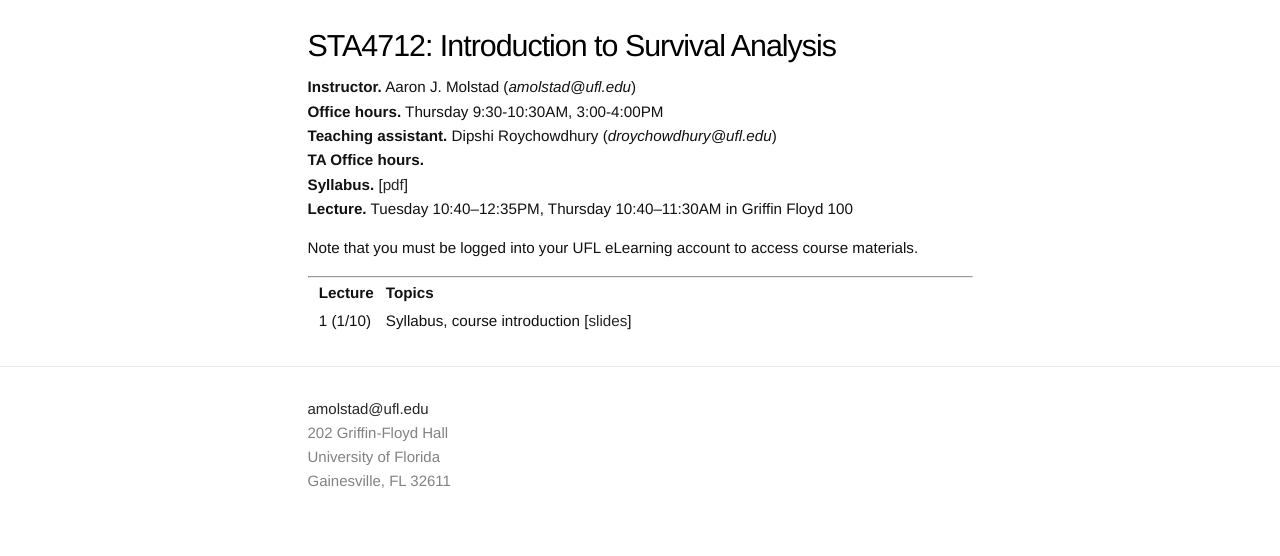
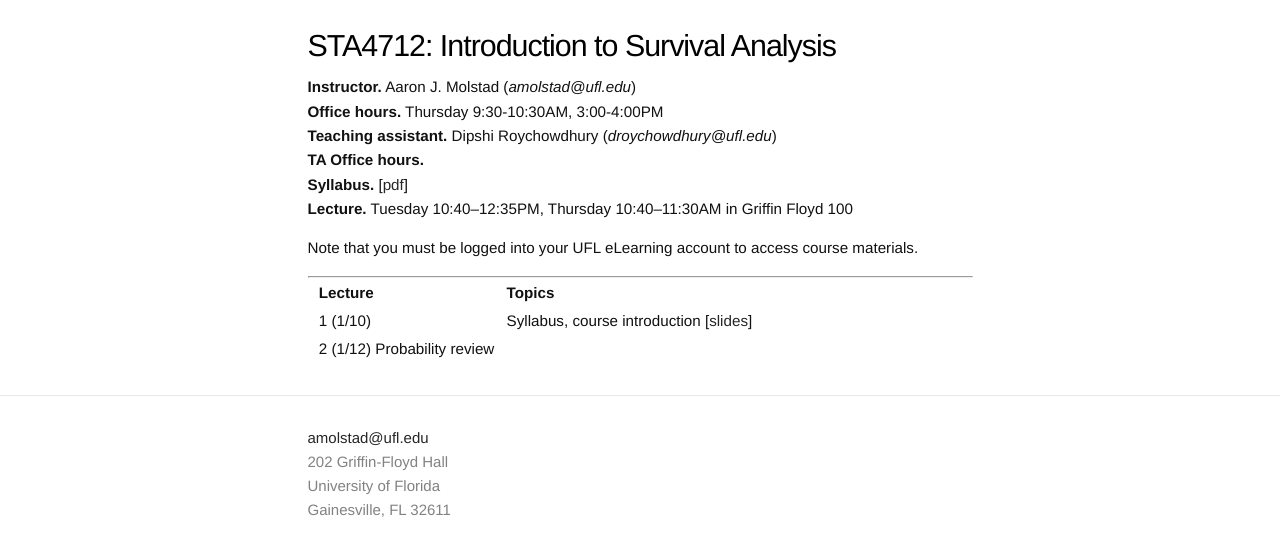
Before and after one commit to ajmolstad/ajmolstad.github.io, a Jekyll site: the page built from S23_STA4712.md, in a window 1280 px wide. Shown: the top 556 px of the page. Built offline with Jekyll 4.4.1, drawn with Linux system fonts in a browser that asks for light colours.

Commit message:
Update S23_STA4712.md

```diff
--- a/S23_STA4712.md
+++ b/S23_STA4712.md
@@ -16,4 +16,5 @@
 ---------------
 
 ||  **Lecture** ||  **Topics** ||
-|| 1 (1/10)  || Syllabus, course introduction [[slides](https://ufl.instructure.com/files/75183851/download?download_frd=1)] ||
+|| 1 (1/10)  || Syllabus, course introduction [[slides](https://ufl.instructure.com/files/75227661/download?download_frd=1)] ||
+|| 2 (1/12) Probability review ||
```
